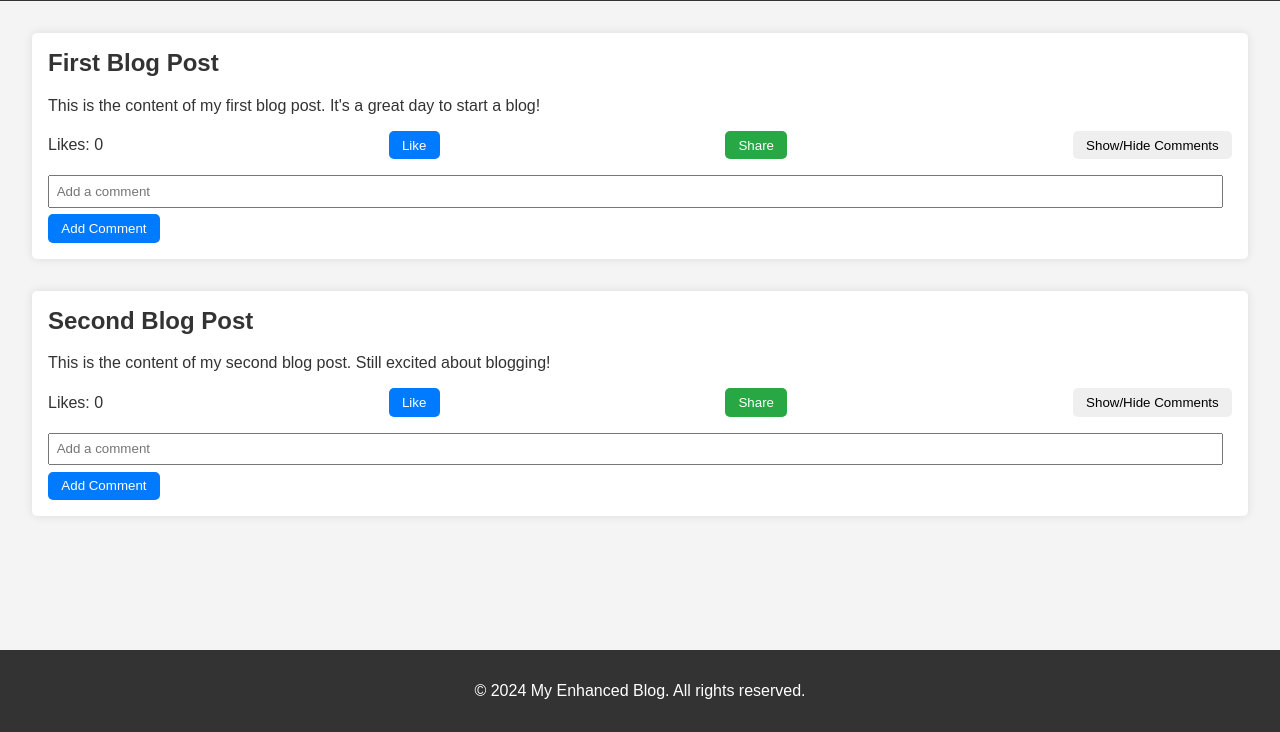
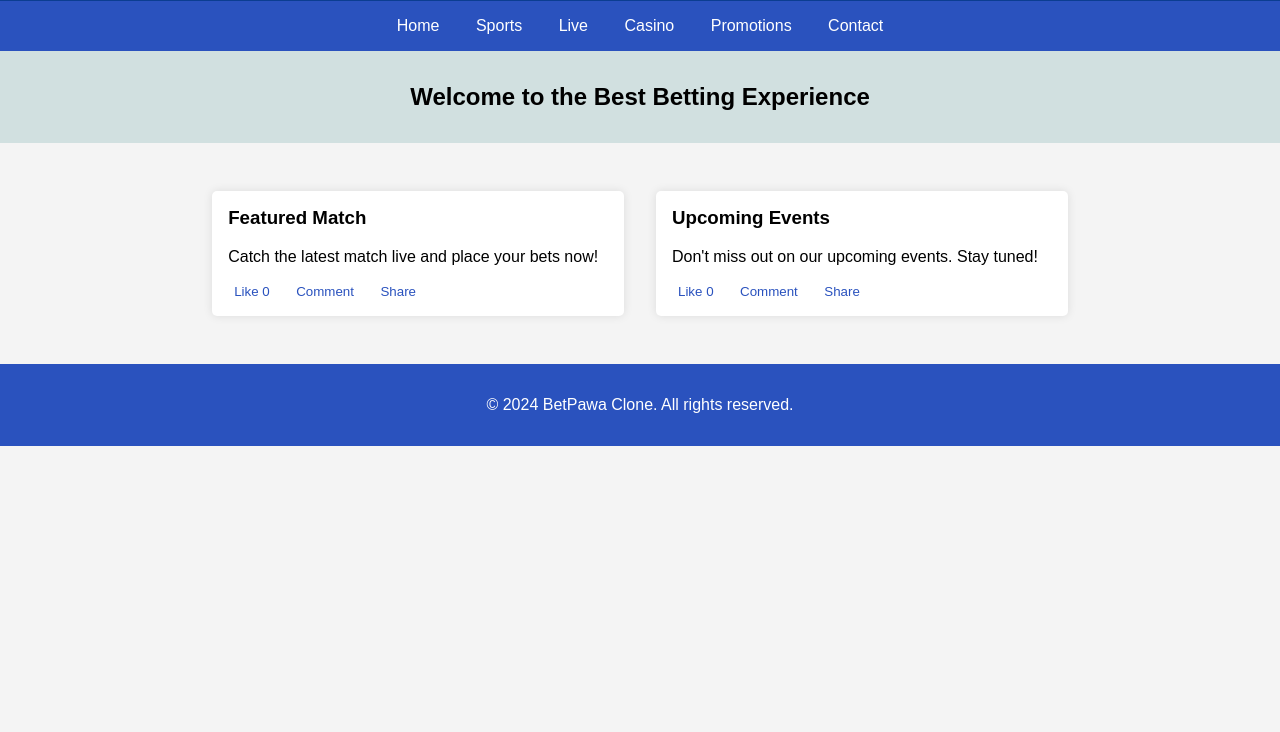
Before and after one commit to KakeetoDaniel256/mercyethans24, a plain HTML site: page index.html in a window 1280 px wide. Shown: the part 68-800 px from the top of the page. Drawn offline with Linux system fonts and the light colour scheme.

Commit message:
index.html

```diff
--- a/index.html
+++ b/index.html
@@ -3,192 +3,254 @@
 <head>
     <meta charset="UTF-8">
     <meta name="viewport" content="width=device-width, initial-scale=1.0">
-    <title>My Enhanced Blog</title>
+    <title>BetPawa Clone</title>
     <style>
         body {
             font-family: Arial, sans-serif;
             margin: 0;
             padding: 0;
             background-color: #f4f4f4;
-            color: #333;
         }
 
         header {
-            background-color: #333;
-            color: #fff;
+            background-color: #0b3d91;
+            color: white;
+            padding: 1em 0;
+            text-align: center;
+        }
+
+        header h1 {
+            margin: 0;
+            font-size: 2em;
+        }
+
+        nav {
+            background-color: #2a52be;
+            padding: 0.5em 0;
+            text-align: center;
+        }
+
+        nav a {
+            color: white;
+            text-decoration: none;
+            padding: 0.5em 1em;
+            display: inline-block;
+        }
+
+        nav a:hover {
+            background-color: #0b3d91;
+        }
+
+        .banner {
+            background-color: #d1e0e0;
+            padding: 2em 1em;
+            text-align: center;
+        }
+
+        .banner h2 {
+            margin: 0;
+            font-size: 1.5em;
+        }
+
+        .content {
+            padding: 2em 1em;
+            display: flex;
+            flex-wrap: wrap;
+            justify-content: center;
+        }
+
+        .card {
+            background-color: white;
+            margin: 1em;
+            padding: 1em;
+            border-radius: 5px;
+            box-shadow: 0 0 10px rgba(0, 0, 0, 0.1);
+            width: calc(33% - 2em);
+        }
+
+        .card h3 {
+            margin-top: 0;
+        }
+
+        .like-btn, .comment-btn, .share-btn {
+            cursor: pointer;
+            color: #2a52be;
+            border: none;
+            background: none;
+            margin-right: 10px;
+        }
+
+        .like-btn:hover, .comment-btn:hover, .share-btn:hover {
+            text-decoration: underline;
+        }
+
+        .comments-section {
+            margin-top: 1em;
+        }
+
+        .comment {
+            background-color: #f4f4f4;
+            padding: 0.5em;
+            margin-bottom: 0.5em;
+            border-radius: 5px;
+        }
+
+        footer {
+            background-color: #2a52be;
+            color: white;
             text-align: center;
             padding: 1em 0;
         }
 
-        header h1 {
-            margin: 0;
+        .input-group {
+            display: flex;
+            margin-bottom: 1em;
         }
 
-        main {
-            padding: 2em;
+        .input-group input {
+            flex: 1;
+            padding: 0.5em;
+            border: 1px solid #ccc;
+            border-radius: 5px;
+            margin-right: 0.5em;
         }
 
-        .post {
-            background-color: #fff;
-            margin-bottom: 2em;
+        .input-group button {
+            padding: 0.5em 1em;
+            border: none;
+            background-color: #2a52be;
+            color: white;
+            border-radius: 5px;
+            cursor: pointer;
+        }
+
+        .input-group button:hover {
+            background-color: #0b3d91;
+        }
+
+        .share-popup {
+            display: none;
+            position: fixed;
+            top: 50%;
+            left: 50%;
+            transform: translate(-50%, -50%);
+            background-color: white;
             padding: 1em;
             border-radius: 5px;
             box-shadow: 0 0 10px rgba(0, 0, 0, 0.1);
         }
 
-        .post h2 {
-            margin-top: 0;
-        }
-
-        .post .interactions {
-            display: flex;
-            justify-content: space-between;
-            align-items: center;
+        .share-popup button {
             margin-top: 1em;
-        }
-
-        .post .interactions button {
-            padding: 0.5em 1em;
-            border: none;
-            border-radius: 5px;
-            cursor: pointer;
-        }
-
-        .post .interactions .like-button {
-            background-color: #007bff;
-            color: #fff;
-        }
-
-        .post .interactions .share-button {
-            background-color: #28a745;
-            color: #fff;
-        }
-
-        .post .comments {
-            margin-top: 1em;
-            padding-left: 1em;
-            border-left: 3px solid #ccc;
-        }
-
-        .comment-form {
-            margin-top: 1em;
-        }
-
-        .comment-form input {
-            width: calc(100% - 2em);
-            padding: 0.5em;
-            margin-bottom: 0.5em;
-        }
-
-        .comment-form button {
-            padding: 0.5em 1em;
-            border: none;
-            border-radius: 5px;
-            background-color: #007bff;
-            color: #fff;
-            cursor: pointer;
-        }
-
-        footer {
-            background-color: #333;
-            color: #fff;
-            text-align: center;
-            padding: 1em 0;
-            position: fixed;
-            width: 100%;
-            bottom: 0;
         }
     </style>
 </head>
 <body>
     <header>
-        <h1>Welcome to My Enhanced Blog</h1>
+        <h1>BetPawa Clone</h1>
     </header>
 
-    <main>
-        <article id="post-1" class="post">
-            <h2>First Blog Post</h2>
-            <p>This is the content of my first blog post. It's a great day to start a blog!</p>
-            <div class="interactions">
-                <span id="likes-1">Likes: 0</span>
-                <button class="like-button" onclick="likePost('likes-1')">Like</button>
-                <button class="share-button" onclick="sharePost('First Blog Post', 'This is the content of my first blog post. It\'s a great day to start a blog!')">Share</button>
-                <button onclick="toggleComments('comments-1')">Show/Hide Comments</button>
+    <nav>
+        <a href="#">Home</a>
+        <a href="#">Sports</a>
+        <a href="#">Live</a>
+        <a href="#">Casino</a>
+        <a href="#">Promotions</a>
+        <a href="#">Contact</a>
+    </nav>
+
+    <div class="banner">
+        <h2>Welcome to the Best Betting Experience</h2>
     </div>
-            <div id="comments-1" class="comments" style="display: none;">
-                <p><strong>Commenter 1:</strong> Great post!</p>
-                <p><strong>Commenter 2:</strong> Looking forward to more content!</p>
+
+    <main class="content">
+        <div class="card" id="post-1">
+            <h3>Featured Match</h3>
+            <p>Catch the latest match live and place your bets now!</p>
+            <button class="like-btn" onclick="likePost('post-1')">Like <span id="like-count-post-1">0</span></button>
+            <button class="comment-btn" onclick="toggleComments('comments-post-1')">Comment</button>
+            <button class="share-btn" onclick="sharePost('post-1')">Share</button>
+            <div class="comments-section" id="comments-post-1" style="display: none;">
+                <div class="input-group">
+                    <input type="text" id="comment-input-post-1" placeholder="Add a comment">
+                    <button onclick="addComment('post-1')">Submit</button>
                 </div>
-            <div class="comment-form">
-                <input type="text" id="comment-input-1" placeholder="Add a comment">
-                <button onclick="addComment('comments-1', 'comment-input-1')">Add Comment</button>
+                <div id="comment-list-post-1"></div>
             </div>
-        </article>
+        </div>
 
-        <article id="post-2" class="post">
-            <h2>Second Blog Post</h2>
-            <p>This is the content of my second blog post. Still excited about blogging!</p>
-            <div class="interactions">
-                <span id="likes-2">Likes: 0</span>
-                <button class="like-button" onclick="likePost('likes-2')">Like</button>
-                <button class="share-button" onclick="sharePost('Second Blog Post', 'This is the content of my second blog post. Still excited about blogging!')">Share</button>
-                <button onclick="toggleComments('comments-2')">Show/Hide Comments</button>
+        <div class="card" id="post-2">
+            <h3>Upcoming Events</h3>
+            <p>Don't miss out on our upcoming events. Stay tuned!</p>
+            <button class="like-btn" onclick="likePost('post-2')">Like <span id="like-count-post-2">0</span></button>
+            <button class="comment-btn" onclick="toggleComments('comments-post-2')">Comment</button>
+            <button class="share-btn" onclick="sharePost('post-2')">Share</button>
+            <div class="comments-section" id="comments-post-2" style="display: none;">
+                <div class="input-group">
+                    <input type="text" id="comment-input-post-2" placeholder="Add a comment">
+                    <button onclick="addComment('post-2')">Submit</button>
                 </div>
-            <div id="comments-2" class="comments" style="display: none;">
-                <p><strong>Commenter 3:</strong> Another great post!</p>
-                <p><strong>Commenter 4:</strong> Keep it up!</p>
+                <div id="comment-list-post-2"></div>
             </div>
-            <div class="comment-form">
-                <input type="text" id="comment-input-2" placeholder="Add a comment">
-                <button onclick="addComment('comments-2', 'comment-input-2')">Add Comment</button>
         </div>
-        </article>
     </main>
 
-    <footer>
-        <p>&copy; 2024 My Enhanced Blog. All rights reserved.</p>
+    <footer class="footer">
+        <p>&copy; 2024 BetPawa Clone. All rights reserved.</p>
     </footer>
 
+    <div class="share-popup" id="share-popup">
+        <p>Share this post via:</p>
+        <button onclick="copyLink()">Copy Link</button>
+        <button onclick="closeSharePopup()">Close</button>
+    </div>
+
     <script>
-        function toggleComments(id) {
-            const comments = document.getElementById(id);
-            if (comments.style.display === "none") {
-                comments.style.display = "block";
-            } else {
-                comments.style.display = "none";
-            }
+        function likePost(postId) {
+            const likeCountElement = document.getElementById(`like-count-${postId}`);
+            let likeCount = parseInt(likeCountElement.textContent, 10);
+            likeCount += 1;
+            likeCountElement.textContent = likeCount;
         }
 
-        function addComment(commentsId, inputId) {
-            const comments = document.getElementById(commentsId);
-            const input = document.getElementById(inputId);
-            const newComment = document.createElement('p');
-            newComment.innerHTML = `<strong>You:</strong> ${input.value}`;
-            comments.appendChild(newComment);
-            input.value = '';
+        function toggleComments(commentSectionId) {
+            const commentsSection = document.getElementById(commentSectionId);
+            commentsSection.style.display = commentsSection.style.display === "none" ? "block" : "none";
         }
 
-        function likePost(likesId) {
-            const likes = document.getElementById(likesId);
-            let currentLikes = parseInt(likes.textContent.split(': ')[1]);
-            likes.textContent = `Likes: ${currentLikes + 1}`;
+        function addComment(postId) {
+            const commentInput = document.getElementById(`comment-input-${postId}`);
+            const commentText = commentInput.value.trim();
+            if (!commentText) return;
+
+            const commentList = document.getElementById(`comment-list-${postId}`);
+            const newComment = document.createElement("div");
+            newComment.className = "comment";
+            newComment.textContent = commentText;
+
+            commentList.appendChild(newComment);
+            commentInput.value = "";
         }
 
-        function sharePost(title, content) {
-            const shareData = {
-                title: title,
-                text: content,
-                url: window.location.href
-            };
-            if (navigator.share) {
-                navigator.share(shareData).then(() => {
-                    console.log('Post shared successfully');
-                }).catch(err => {
-                    console.error('Error sharing post', err);
-                });
-            } else {
-                alert('Sharing not supported in this browser');
+        function sharePost(postId) {
+            const sharePopup = document.getElementById('share-popup');
+            sharePopup.style.display = 'block';
         }
+
+        function closeSharePopup() {
+            const sharePopup = document.getElementById('share-popup');
+            sharePopup.style.display = 'none';
+        }
+
+        function copyLink() {
+            const dummy = document.createElement('input');
+            const text = window.location.href;
+            document.body.appendChild(dummy);
+            dummy.value = text;
+            dummy.select();
+            document.execCommand('copy');
+            document.body.removeChild(dummy);
+            alert('Link copied to clipboard');
         }
     </script>
 </body>
```
Lines whose indentation alone changed are shown as unchanged.
